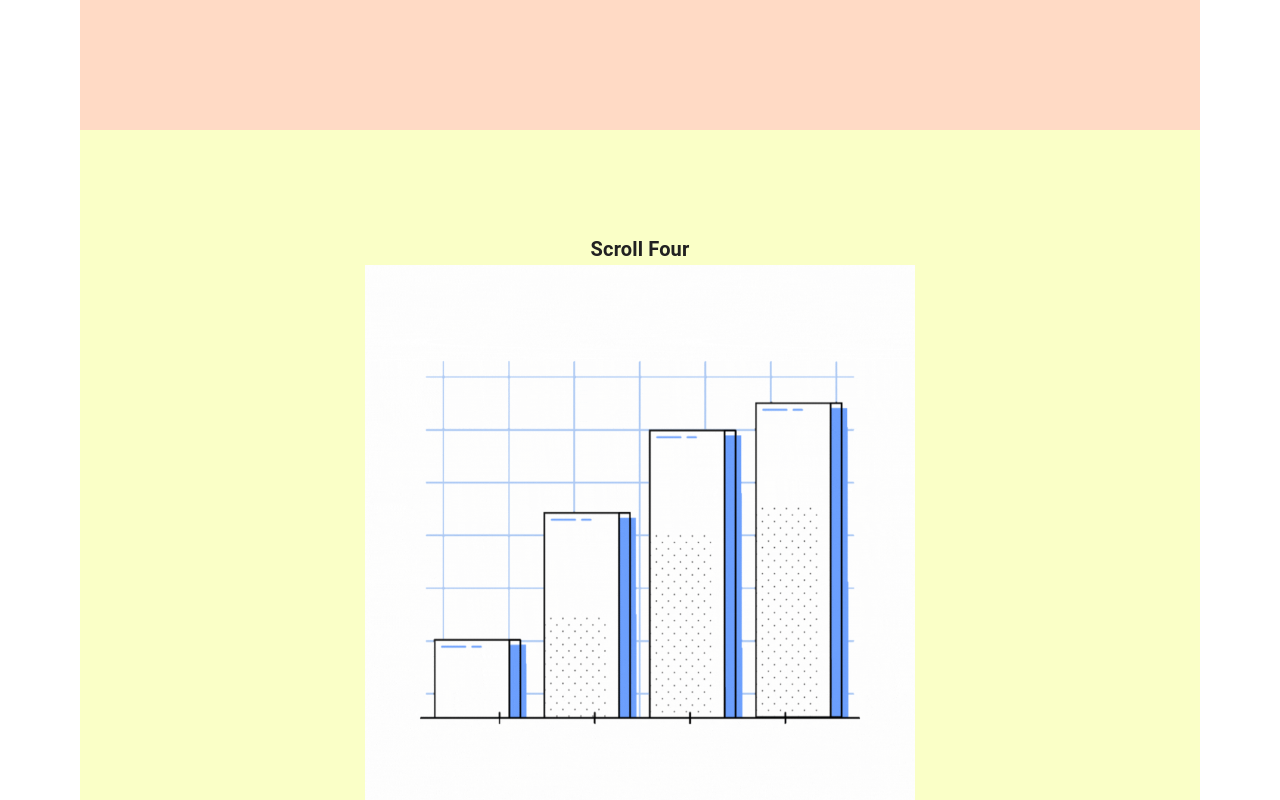
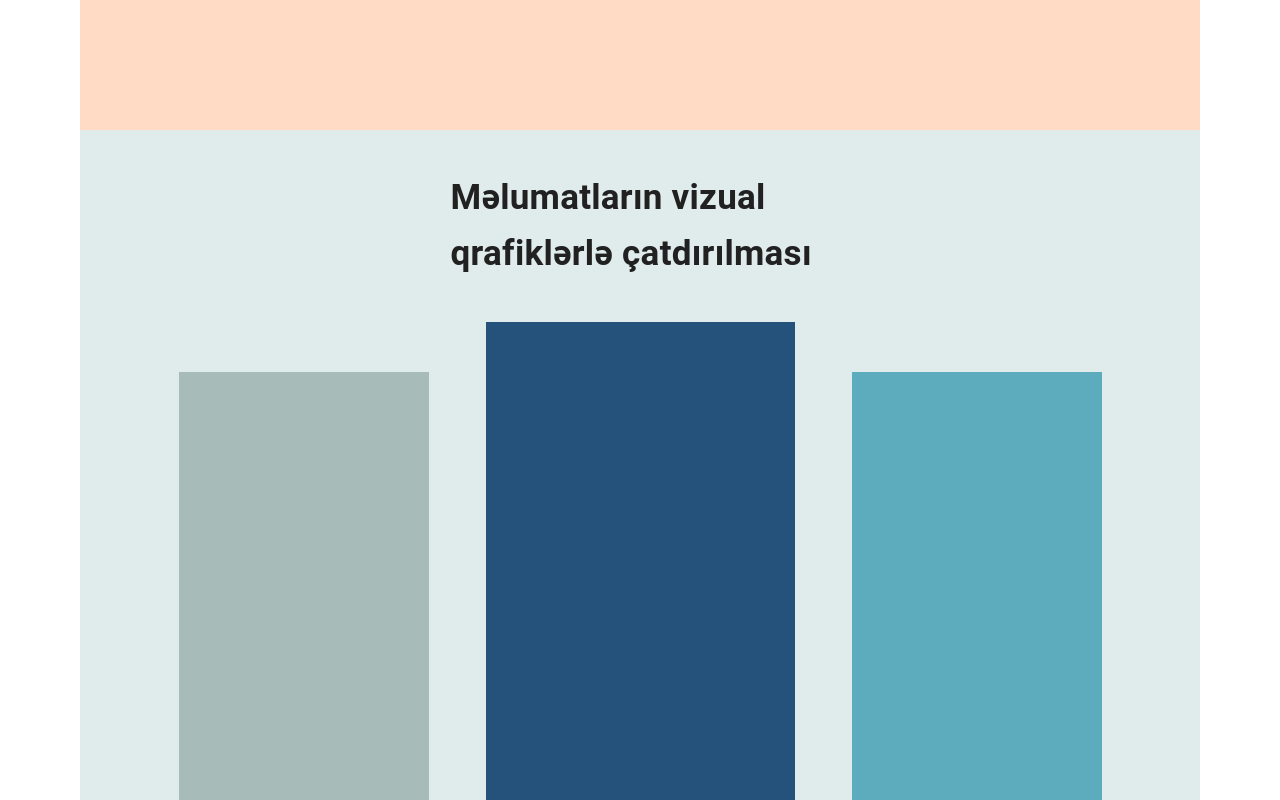
Before and after one commit to javidan-dot-com/paradoks-web, a Next.js app: page / in a window 1280 px wide. Shown: the part 2480-3280 px from the top of the page. Built offline with nearby package versions, Linux system fonts and the light colour scheme; a web font is replaced by a local one.

Commit message:
scrollFour-changes

```diff
--- a/modules/scroll-four/ScrollFour.styles.ts
+++ b/modules/scroll-four/ScrollFour.styles.ts
@@ -4,6 +4,7 @@ export const ScrollFourStyles = (theme: Theme) => ({
   fontWeight: 700,
   color: theme.palette.primary.main,
   fontFamily: theme.typography.fontFamily,
+  fontSize: "35px",
 });
 
 export const ScrollFourContainerStyles = (theme: Theme) => ({
@@ -14,5 +15,5 @@ export const ScrollFourContainerStyles = (theme: Theme) => ({
   justifyItems: "center",
   height: "100vh",
   width: "100%",
-  backgroundColor: "#FAFFC7",
+  backgroundColor: "#e0ebeb",
 });
--- a/modules/scroll-four/ScrollFour.tsx
+++ b/modules/scroll-four/ScrollFour.tsx
@@ -7,12 +7,21 @@ import Image from "next/image";
 
 const ScrollFour = () => {
   const headingText = {
-    brand: "Scroll Four ",
+    brand: "Məlumatların vizual qrafiklərlə çatdırılması ",
   };
 
   return (
     <Box sx={(theme) => ScrollFourContainerStyles(theme)}>
-      <Box sx={{ width: "fit-content" }}>
+      <Box
+        sx={{
+          width: "429px",
+          display: "flex",
+          alignItems: "center",
+          justifyContent: "center",
+          margin: "15px",
+          padding: "25px",
+        }}
+      >
         <Typography
           variant="h6"
           component={"span"}
@@ -21,13 +30,36 @@ const ScrollFour = () => {
           {headingText.brand}
         </Typography>
       </Box>
-      <Box>
-        <Image
-          src="/images/imageScrollFour.png"
-          alt="Image Scroll Four"
-          width={550}
-          height={555}
-        />
+      <Box
+        sx={{
+          display: "flex",
+          justifyContent: "space-around",
+          // alignContent: "space-around",
+          height: "100vh",
+          width: "980px",
+        }}
+      >
+        <Box
+          sx={{
+            position: "relative",
+            width: "250px",
+            height: "444px",
+            backgroundColor: "#a7bcb9",
+            top: "50px",
+          }}
+        ></Box>
+        <Box
+          sx={{ width: "309px", height: "550px", backgroundColor: "#24527a" }}
+        ></Box>
+        <Box
+          sx={{
+            position: "relative",
+            top: "50px",
+            width: "250px",
+            height: "444px",
+            backgroundColor: "#5dacbd",
+          }}
+        ></Box>
       </Box>
     </Box>
   );
```
